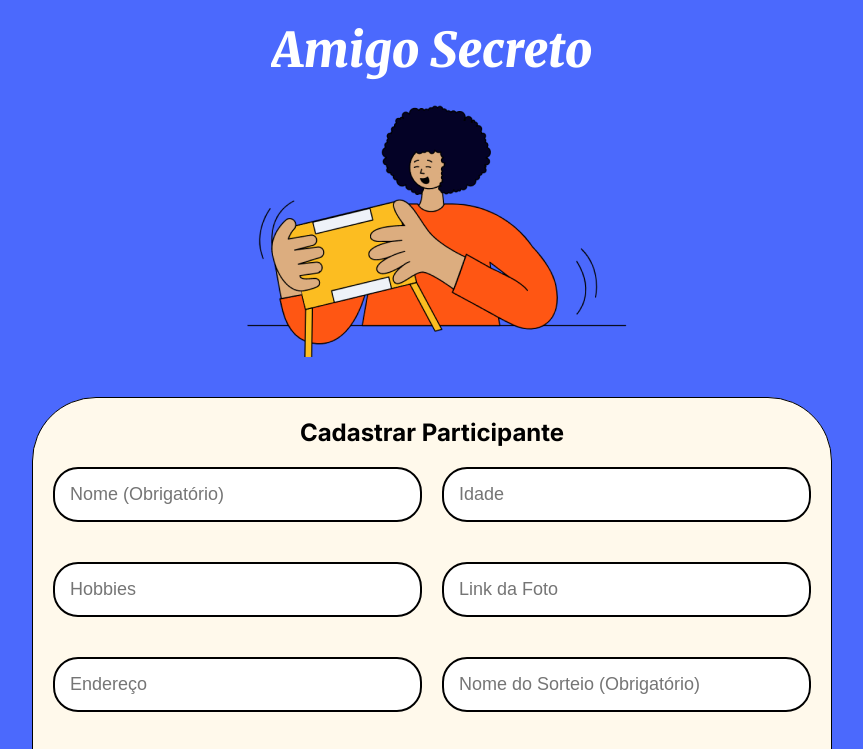
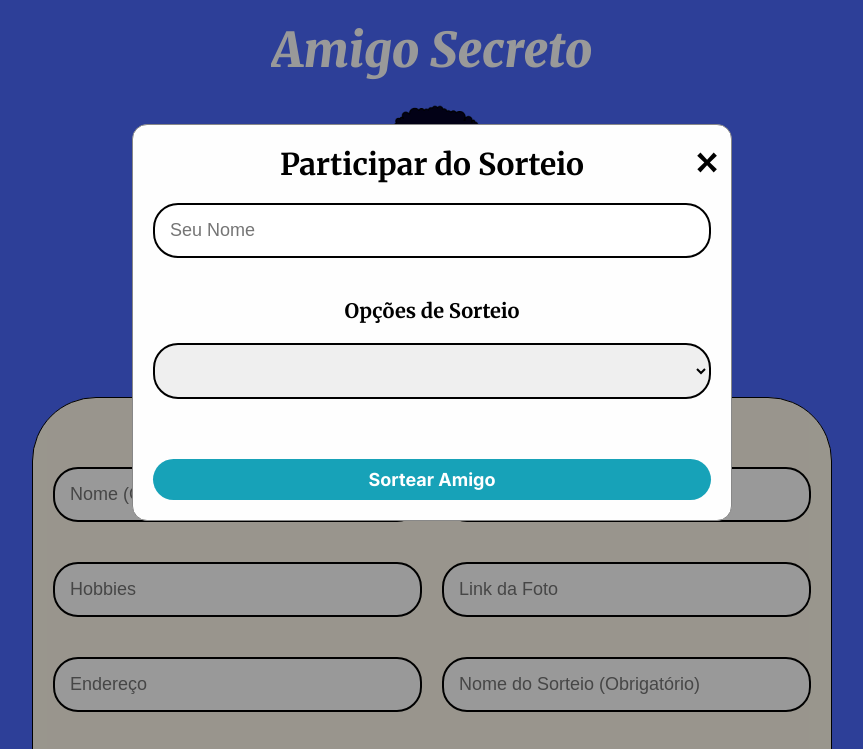
Before and after one commit to Priscila-Santos/Sorteio-Amigo-Secreto, a plain HTML site: page index.html in a window 1280 px wide. Shown: the top 749 px of the page, without its empty margins (208-1071 px from the left). Drawn offline with Linux system fonts and the light colour scheme.

Commit message:
Regras de negocio ao README e ajustes no css

```diff
--- a/style.css
+++ b/style.css
@@ -184,6 +184,12 @@ body {
     padding-top: 60px;
 }
 
+#modalSorteio {
+    display: block;
+    font-size: 20px;
+    font-weight: 700;
+}
+
 .modal-content {
     background-color: var(--color-modal-background);
     margin: 5% auto;
@@ -197,13 +203,19 @@ body {
     gap: 20px; /* gap entre os elementos */
     display: flex;
     flex-direction: column; /* Garante que os elementos estejam em coluna */
+    position: relative;
 }
+/* Estilo para o botão de fechar 'X' */
+.close {
+    color: #000;
+    /* float: right; */
+    font-size: 2.625rem;
+    font-weight: bold;
+    position: absolute;
+    top: 0.625rem;
+    right: 0.625rem;
+    cursor: pointer;
 
-.close {
-    color: #aaa;
-    float: right;
-    font-size: 28px;
-    font-weight: bold;
 }
 
 .close:hover,
```
Also changed, not shown: 1 other file.
